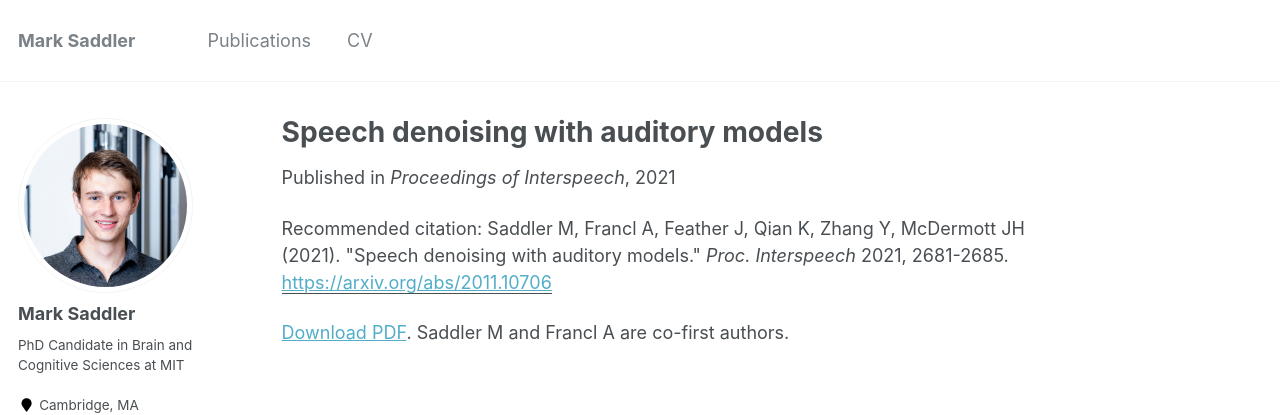
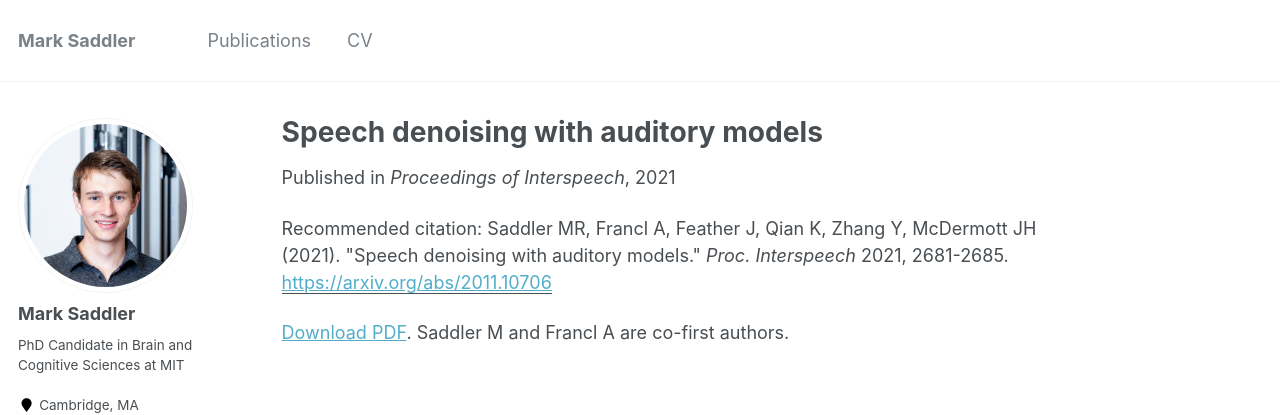
Before and after one commit to msaddler/msaddler.github.io, a Jekyll site: the page built from _publications/2021-09-01_saddler_and_francl_et_al_interspeech.md, in a window 1280 px wide. Shown: the top 415 px of the page. Built offline with Jekyll 4.4.1, drawn with Linux system fonts in a browser that asks for light colours; some web fonts are replaced.

```diff
--- a/_publications/2021-09-01_saddler_and_francl_et_al_interspeech.md
+++ b/_publications/2021-09-01_saddler_and_francl_et_al_interspeech.md
@@ -6,6 +6,6 @@ excerpt: 'Contemporary speech enhancement predominantly relies on audio transfor
 date: 2021-09-01
 venue: 'Proceedings of Interspeech'
 paperurl: 'https://arxiv.org/abs/2011.10706'
-citation: 'Saddler M, Francl A, Feather J, Qian K, Zhang Y, McDermott JH (2021). &quot;Speech denoising with auditory models.&quot; <i>Proc. Interspeech</i> 2021, 2681-2685.'
+citation: 'Saddler MR, Francl A, Feather J, Qian K, Zhang Y, McDermott JH (2021). &quot;Speech denoising with auditory models.&quot; <i>Proc. Interspeech</i> 2021, 2681-2685.'
 ---
 [Download PDF](https://arxiv.org/pdf/2011.10706.pdf). Saddler M and Francl A are co-first authors.
```
Also changed, not shown: _publications/2016-10-21_bocconcelli_et_al_poma.md (+1 -1 lines), _publications/2017-11-15_saddler_et_al_jexpbiol.md (+1 -1 lines).
